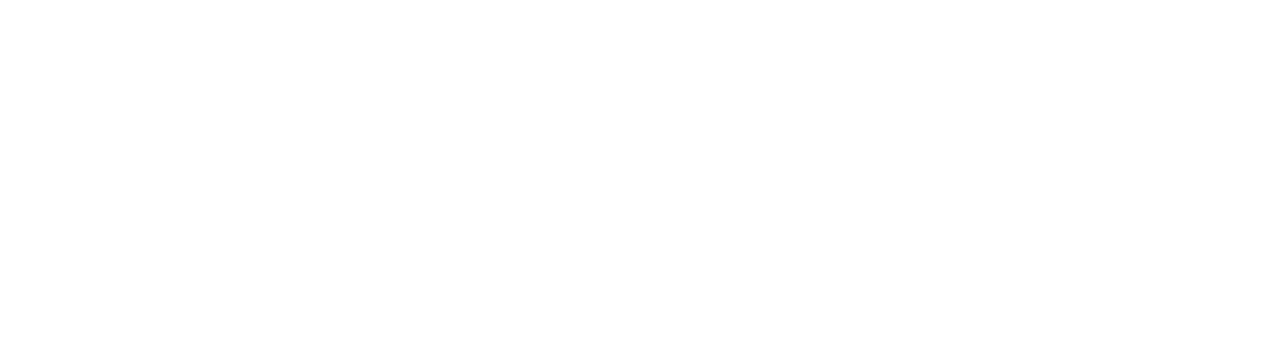
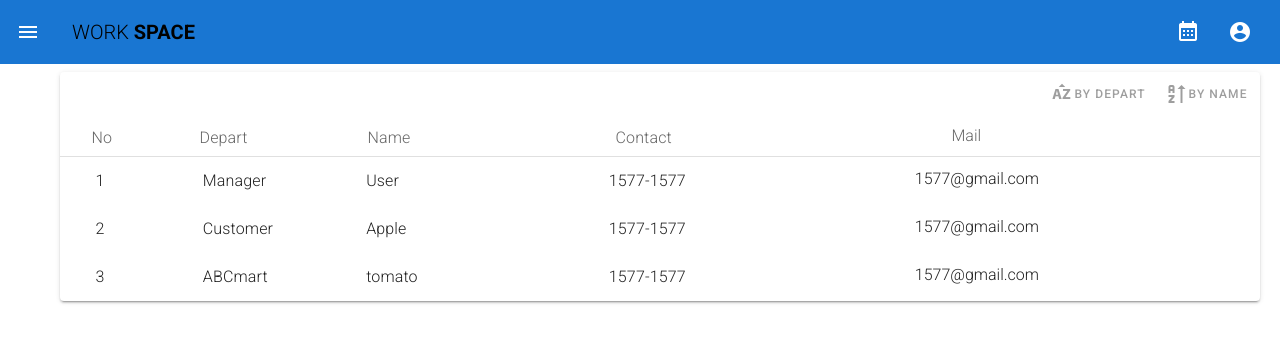
Before and after one commit to JEONSEUNGREE/project_1, a Vue app in the folder frontend/: page /contact-list in a window 1280 px wide. Shown: the top 342 px of the page. Built offline with nearby package versions, Linux system fonts and the light colour scheme.

Commit message:
contactList

```diff
--- /dev/null
+++ b/frontend/src/components/contact/ContactListHead.vue
@@ -0,0 +1,52 @@
+<template>
+  <!-- 기본 틀 부분 -->
+  <v-row no-gutters>
+    <v-col
+      cols="1"
+      class="ma-1 ml-8 grey--test font-weight-light text-subtitle-1
+          text--secondary"
+    >
+      No
+    </v-col>
+    <v-col
+      cols="1"
+      class="ma-1 ml-1 font-weight-light
+          text-subtitle-1
+          text--secondary "
+    >
+      Depart
+    </v-col>
+    <v-col
+      cols="2"
+      class="ma-1 ml-16 font-weight-light text-subtitle-1
+          text--secondary"
+    >
+      Name
+    </v-col>
+    <v-col
+      cols="3"
+      class="ma-1 ml-11 font-weight-light text-subtitle-1
+          text--secondary"
+    >
+      Contact
+    </v-col>
+    <v-col
+      cols="3"
+      class="ma-1 ml-8 font-weight-light
+          text--secondary "
+    >
+      Mail
+    </v-col>
+  </v-row>
+</template>
+
+<script>
+export default {
+  name: "ContactListHead",
+
+}
+</script>
+
+<style>
+
+</style>
--- /dev/null
+++ b/frontend/src/components/contact/ContactSortButton.vue
@@ -0,0 +1,50 @@
+<template>
+  <v-row class="mb-1 mr-10 py-2">
+    <v-spacer />
+    <v-btn
+      small
+      icon
+      color="grey"
+      class="mr-15"
+      v-bind="$attrs"
+      v-on="$listeners"
+      @click="sortBy('depart')"
+    >
+      <!-- 부서별 분류 -->
+      <v-icon>mdi-sort-alphabetical-ascending-variant</v-icon>
+      <span>By Depart</span>
+    </v-btn>
+    <v-btn
+      small
+      icon
+      color="grey"
+      class="ml-5"
+      v-bind="$attrs"
+      @click="sortBy('name')"
+      v-on="$listeners"
+    >
+      <!-- 이름별 분류 -->
+      <v-icon>mdi-sort-alphabetical-descending</v-icon>
+      <span>By Name</span>
+    </v-btn>
+  </v-row>
+</template>
+
+<script>
+
+export default {
+  name: "ContactSortButton",
+  inheritAttrs: false,
+
+  methods: {
+    sortBy(value) {
+      this.$store.dispatch('contact/getSort', value)
+    }
+  }
+
+}
+</script>
+
+<style>
+
+</style>
--- /dev/null
+++ b/frontend/src/components/contact/EmployeeList.vue
@@ -0,0 +1,84 @@
+<template>
+  <div>
+    <v-divider />
+    <v-list-item
+      v-for="(em, i) in employee"
+      :key="i"
+      link
+      v-bind="$attrs"
+      v-on="$listeners"
+    >
+      <v-row>
+        <v-col
+          cols="1"
+          class="ma-1 ml-5 grey--test font-weight-light text-subtitle-1"
+        >
+          {{ em.no }}
+        </v-col>
+        <v-col
+          cols="1"
+          class="ma-1  font-weight-light text-subtitle-1 "
+        >
+          {{ em.depart }}
+        </v-col>
+        <!-- 클릭시 상세설명 부분 -->
+        <v-dialog
+          width="500"
+        >
+          <template v-slot:activator="{ on, attrs }">
+            <v-col
+              cols="2"
+              class="ma-1 ml-15 font-weight-light text-subtitle-1"
+              v-bind="attrs"
+              v-on="on"
+            >
+              {{ em.name }}
+            </v-col>
+          </template>
+          <v-card>
+            <v-card-title class="text-h5 grey lighten-2">
+              Information
+            </v-card-title>
+            <v-card-text>
+              {{ em.detail }}
+            </v-card-text>
+          </v-card>
+        </v-dialog>
+        <v-col
+          cols="3"
+          class="ma-1 ml-10 font-weight-light text-subtitle-1"
+        >
+          {{ em.contact }}
+        </v-col>
+        <v-col
+          cols="3"
+          class="ma-1 font-weight-light"
+        >
+          {{ em.mail }}
+        </v-col>
+      </v-row>
+    </v-list-item>
+  </div>
+</template>
+
+<script>
+import { mapState } from 'vuex'
+
+export default {
+  name: "EmplyeeList",
+
+  inheritAttrs: false,
+
+  computed: {
+    ...mapState('contact',{
+      employee: 'employee'
+    })
+
+  }
+
+}
+</script>
+
+<style>
+
+</style>
--- /dev/null
+++ b/frontend/src/components/contact/Index.vue
@@ -0,0 +1,28 @@
+<template>
+  <v-container app>
+    <v-list width="1200">
+      <v-card>
+        <contact-sort-button />
+
+        <contact-list-head />
+
+        <emloyee-list />
+      </v-card>
+    </v-list>
+  </v-container>
+</template>
+
+<script>
+import EmloyeeList from './EmployeeList.vue'
+import ContactListHead from './ContactListHead.vue'
+import ContactSortButton from './ContactSortButton.vue'
+
+export default {
+  components: {
+    EmloyeeList,
+    ContactListHead,
+    ContactSortButton
+  },
+
+}
+</script>
--- a/frontend/src/components/layouts/default/Identity/Identity.vue
+++ b/frontend/src/components/layouts/default/Identity/Identity.vue
@@ -22,7 +22,7 @@
 </template>
 
 <script>
-import UserInformation from './UserInfor.vue'
+import UserInformation from './Index.vue'
 export default {
   name: "UserIdentity",
   components: {
--- a/frontend/src/router/index.js
+++ b/frontend/src/router/index.js
@@ -18,6 +18,11 @@
         path: "/board",
         name: 'Board',
         component: () =>import('../views/Board')
+      },
+      {
+        path: "/contact-list",
+        name: 'ContactList',
+        component: () =>import('../views/ContactList')
       }
     ]
 
--- /dev/null
+++ b/frontend/src/store/modules/contact.js
@@ -0,0 +1,52 @@
+const state = {
+  employee: [
+    {
+      no: 1,
+      depart: 'Manager',
+      name: 'User',
+      contact: '1577-1577',
+      mail: '1577@gmail.com',
+      detail: 'he is detail'
+    },
+    {
+      no: 2,
+      depart: 'Customer',
+      name: 'Apple',
+      contact: '1577-1577',
+      mail: '1577@gmail.com',
+      detail: 'he is north korean'
+    },
+    {
+      no: 3,
+      depart: 'ABCmart',
+      name: 'tomato',
+      contact: '1577-1577',
+      mail: '1577@gmail.com',
+      detail: 'got no options'
+    },
+  ]
+}
+
+const getters = {
+
+}
+const mutations  = {
+  GET_SORT(state, value) {
+    state.employee.sort((a,b) => a[value] < b[value] ? -1 : 1)
+  }
+
+
+}
+const actions = {
+  getSort({ commit }, value) {
+    commit('GET_SORT', value)
+  }
+}
+
+export default {
+  namespaced: true,
+  state,
+  getters,
+  mutations,
+  actions
+}
--- a/frontend/src/store/modules/drawer.js
+++ b/frontend/src/store/modules/drawer.js
@@ -9,7 +9,7 @@
     ]},
     { title: 'Organization', icon: 'mdi-view-dashboard', items:[
       { title: 'Organization Chart', icon: 'mdi-view-dashboard', to: '/orga'},
-      { title: 'Employee Contact List', icon: 'mdi-view-dashboard', to: '/list'}
+      { title: 'Employee Contact List', icon: 'mdi-view-dashboard', to: '/contact-list'}
     ]},
     { title: 'Board', icon: 'mdi-view-dashboard', to: '/board'}
   ]
--- a/frontend/src/store/modules/index.js
+++ b/frontend/src/store/modules/index.js
@@ -1,9 +1,11 @@
 import drawer from './drawer'
 import userInfor from './userInfor'
 import board from './board'
+import contact from './contact'
 
 export default {
   drawer,
   userInfor,
-  board
+  board,
+  contact
 }
--- /dev/null
+++ b/frontend/src/views/ContactList.vue
@@ -0,0 +1,19 @@
+<template>
+  <div>
+    <contact-list-index app />
+  </div>
+</template>
+
+<script>
+
+export default {
+  components: {
+    ContactListIndex: () => import('../components/contact/Index.vue')
+  }
+
+}
+</script>
+
+<style>
+
+</style>
```
Also changed, not shown: frontend/src/components/layouts/default/Identity/Index.vue (renamed from frontend/src/components/layouts/default/Identity/UserInfor.vue).
